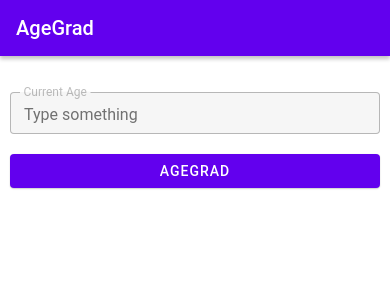
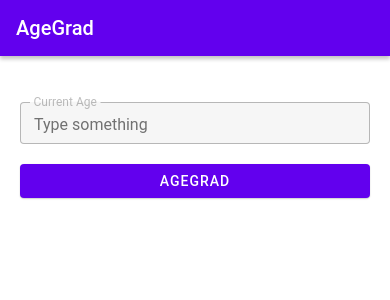
Before and after one commit to shensven/AgeGrad, a React Native app: screen / in a window 390 px wide. Shown: the top 300 px of the page. Built offline with nearby package versions, Linux system fonts and the light colour scheme.

Commit message:
yarn: add React Native DateTimePicker

```diff
--- a/package.json
+++ b/package.json
@@ -10,6 +10,7 @@
     "lint": "eslint . --ext .js,.jsx,.ts,.tsx"
   },
   "dependencies": {
+    "@react-native-community/datetimepicker": "^3.4.3",
     "react": "17.0.1",
     "react-native": "0.64.0",
     "react-native-paper": "^4.7.2"
--- a/pages/AgeGrad.tsx
+++ b/pages/AgeGrad.tsx
@@ -29,7 +29,7 @@ export default function AgeGrad() {
 const ageStyles = StyleSheet.create({
   root: {
     flex: 1,
-    padding: 10,
+    padding: 20,
   },
   currentAge: {
     marginTop: 20,
```
Also changed, not shown: 2 other files (tests, documents, lock files or other folders).
